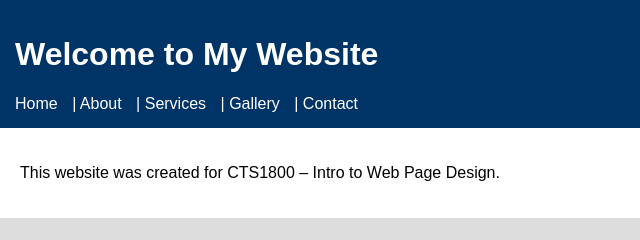
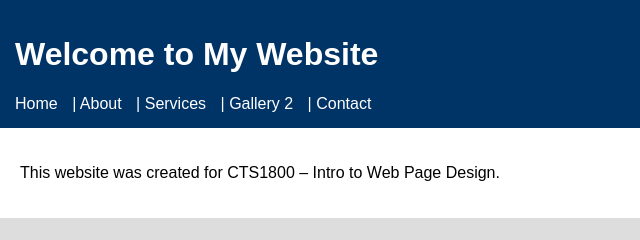
Before and after one commit to ProfessorHidalgo/cts1800, a plain HTML site: page index.html in a window 1280 px wide. Shown: the top 240 px of the page, 0-640 px from the left. Drawn offline with Linux system fonts and the light colour scheme.

Commit message:
Update index.html
showing online edition

```diff
--- a/index.html
+++ b/index.html
@@ -12,7 +12,7 @@
       <a href="index.html">Home</a> |
       <a href="about.html">About</a> |
       <a href="services.html">Services</a> |
-      <a href="gallery.html">Gallery</a> |
+      <a href="gallery.html">Gallery 2</a> |
       <a href="contact.html">Contact</a>
     </nav>
   </header>
```
